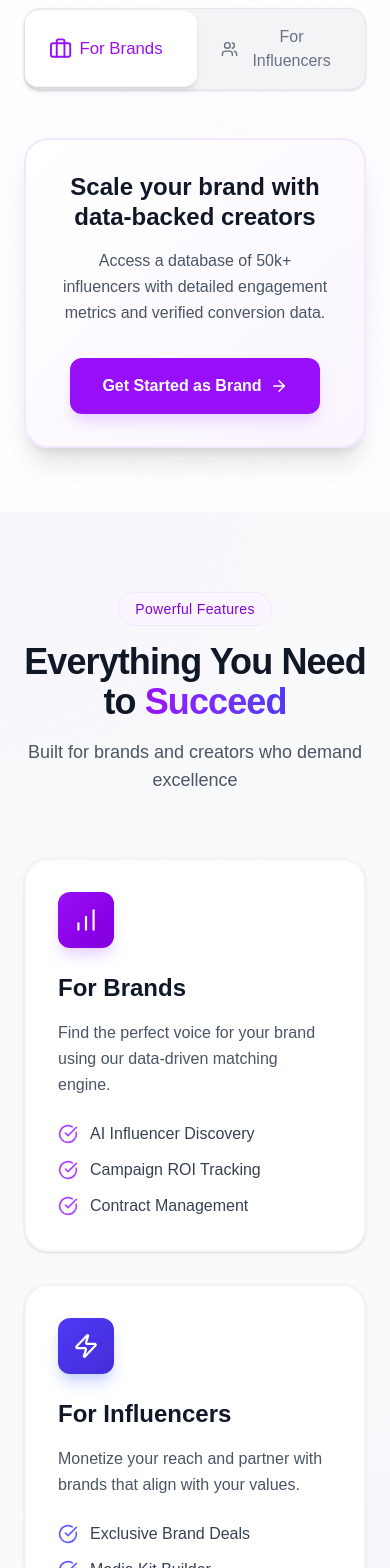
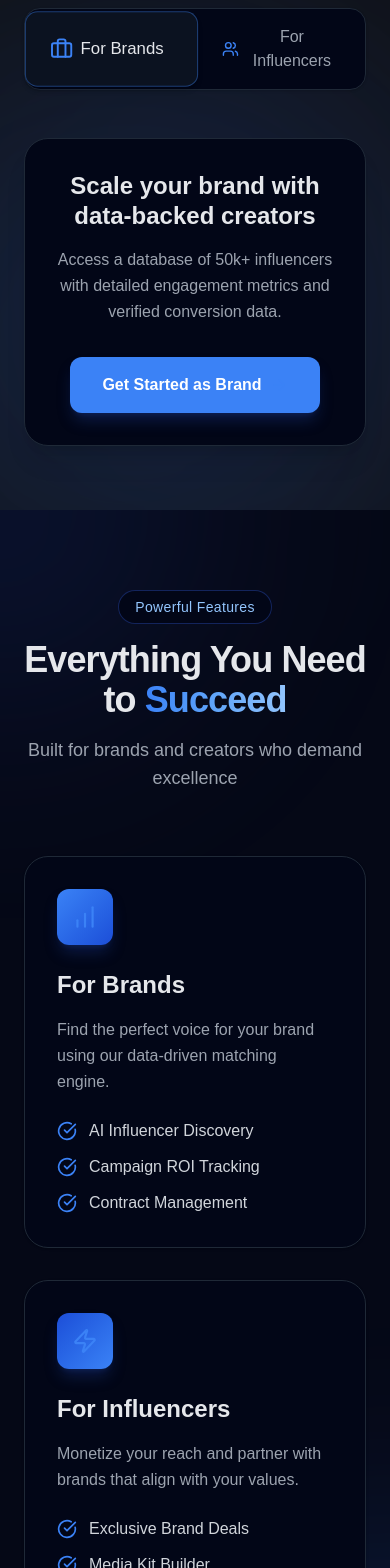
Before and after one commit to YatenArora05/InfueMatch, a Next.js app: page / in a window 390 px wide. Shown: the part 900-2468 px from the top of the page. Built offline with nearby package versions, Linux system fonts and the light colour scheme.

Commit message:
landing page color fixed

```diff
--- a/app/globals.css
+++ b/app/globals.css
@@ -1,6 +1,12 @@
 @import "tailwindcss";
 
 :root {
+  /* Landing page theme colors */
+  --bg-black: #0F0F0F;
+  --accent-blue: #3B82F6;
+  --text-white: #E5E7EB;
+
+  /* Default app theme (non-landing pages) */
   --background: #ffffff;
   --foreground: #171717;
 }
@@ -27,6 +33,11 @@ body {
   background: var(--background);
   color: var(--foreground);
   font-family: Arial, Helvetica, sans-serif;
+}
+
+/* Landing page: force all icons to accent blue */
+.landing-icon-scope svg {
+  color: #3B82F6;
 }
 
 /* Make all input fields have black text */
--- a/app/page.tsx
+++ b/app/page.tsx
@@ -8,7 +8,7 @@ import Footer from '@/components/layout/Footer';
 
 export default function LandingPage() {
   return (
-    <main className="min-h-screen selection:bg-purple-200 overflow-x-hidden">
+    <main className="min-h-screen overflow-x-hidden bg-[#0F0F0F] text-[#E5E7EB] selection:bg-[#3B82F6]/40 landing-icon-scope">
       <Navbar />
       <Hero />
       <UserToggle />
--- a/components/landing/Features.tsx
+++ b/components/landing/Features.tsx
@@ -7,36 +7,53 @@ const influencerFeatures = ["Exclusive Brand Deals", "Media Kit Builder", "Autom
 
 export default function Features() {
   return (
-    <section id="features" className="py-20 bg-gray-50 relative overflow-hidden">
+    <section
+      id="features"
+      className="py-20 bg-[#050816] relative overflow-hidden"
+    >
       {/* Background Decoration */}
-      <div className="absolute top-0 left-0 w-96 h-96 bg-purple-100 rounded-full blur-[120px] opacity-40 -translate-x-1/2 -translate-y-1/2" />
-      <div className="absolute bottom-0 right-0 w-96 h-96 bg-indigo-100 rounded-full blur-[120px] opacity-40 translate-x-1/2 translate-y-1/2" />
+      <div className="absolute top-0 left-0 w-96 h-96 bg-[#1E3A8A]/40 rounded-full blur-[120px] opacity-60 -translate-x-1/2 -translate-y-1/2" />
+      <div className="absolute bottom-0 right-0 w-96 h-96 bg-[#3B82F6]/30 rounded-full blur-[120px] opacity-60 translate-x-1/2 translate-y-1/2" />
       <div className="container mx-auto px-6 relative z-10">
         {/* Section Header */}
         <div className="text-center mb-16">
-          <div className="inline-block px-4 py-1.5 mb-4 text-sm font-medium tracking-wide text-purple-700 bg-purple-50 rounded-full border border-purple-100">
+          <div className="inline-block px-4 py-1.5 mb-4 text-sm font-medium tracking-wide text-[#93C5FD] bg-[#020617] rounded-full border border-[#1E3A8A]/60">
             Powerful Features
           </div>
-          <h2 className="text-4xl md:text-5xl font-extrabold text-gray-900 mb-4 tracking-tight">
-            Everything You Need to <span className="bg-clip-text text-transparent bg-gradient-to-r from-purple-600 to-indigo-600">Succeed</span>
+          <h2 className="text-4xl md:text-5xl font-extrabold text-[#E5E7EB] mb-4 tracking-tight">
+            Everything You Need to{" "}
+            <span className="bg-clip-text text-transparent bg-gradient-to-r from-[#3B82F6] via-[#60A5FA] to-[#93C5FD]">
+              Succeed
+            </span>
           </h2>
-          <p className="text-lg text-gray-600 max-w-2xl mx-auto">
+          <p className="text-lg text-[#9CA3AF] max-w-2xl mx-auto">
             Built for brands and creators who demand excellence
           </p>
         </div>
 
         <div className="grid md:grid-cols-2 gap-8 max-w-5xl mx-auto">
           {/* For Brands */}
-          <div className="group p-8 bg-white rounded-3xl shadow-sm border-2 border-gray-100 hover:border-purple-200 hover:shadow-xl transition-all duration-300 hover:-translate-y-1">
-            <div className="w-14 h-14 bg-gradient-to-br from-purple-600 to-purple-700 text-white rounded-xl flex items-center justify-center mb-6 group-hover:scale-110 group-hover:rotate-3 transition-transform shadow-lg shadow-purple-200">
+          <div className="group p-8 bg-[#020617] rounded-3xl shadow-sm border border-[#1F2937] hover:border-[#3B82F6]/60 hover:shadow-xl transition-all duration-300 hover:-translate-y-1">
+            <div className="w-14 h-14 bg-gradient-to-br from-[#3B82F6] to-[#1D4ED8] text-white rounded-xl flex items-center justify-center mb-6 group-hover:scale-110 group-hover:rotate-3 transition-transform shadow-lg shadow-blue-900/40">
               <BarChart size={26} />
             </div>
-            <h3 className="text-2xl font-bold mb-4 text-gray-900">For Brands</h3>
-            <p className="text-gray-600 mb-6 leading-relaxed">Find the perfect voice for your brand using our data-driven matching engine.</p>
+            <h3 className="text-2xl font-bold mb-4 text-[#E5E7EB]">
+              For Brands
+            </h3>
+            <p className="text-[#9CA3AF] mb-6 leading-relaxed">
+              Find the perfect voice for your brand using our data-driven
+              matching engine.
+            </p>
             <ul className="space-y-3">
               {brandFeatures.map((f) => (
-                <li key={f} className="flex items-center gap-3 text-gray-700 group/item">
-                  <CheckCircle className="text-purple-500 flex-shrink-0 group-hover/item:scale-110 transition-transform" size={20} />
+                <li
+                  key={f}
+                  className="flex items-center gap-3 text-[#D1D5DB] group/item"
+                >
+                  <CheckCircle
+                    className="text-[#3B82F6] flex-shrink-0 group-hover/item:scale-110 transition-transform"
+                    size={20}
+                  />
                   <span>{f}</span>
                 </li>
               ))}
@@ -44,16 +61,27 @@ export default function Features() {
           </div>
 
           {/* For Influencers */}
-          <div className="group p-8 bg-white rounded-3xl shadow-sm border-2 border-gray-100 hover:border-indigo-200 hover:shadow-xl transition-all duration-300 hover:-translate-y-1">
-            <div className="w-14 h-14 bg-gradient-to-br from-indigo-600 to-indigo-700 text-white rounded-xl flex items-center justify-center mb-6 group-hover:scale-110 group-hover:rotate-3 transition-transform shadow-lg shadow-indigo-200">
+          <div className="group p-8 bg-[#020617] rounded-3xl shadow-sm border border-[#1F2937] hover:border-[#3B82F6]/60 hover:shadow-xl transition-all duration-300 hover:-translate-y-1">
+            <div className="w-14 h-14 bg-gradient-to-br from-[#1D4ED8] to-[#3B82F6] text-white rounded-xl flex items-center justify-center mb-6 group-hover:scale-110 group-hover:rotate-3 transition-transform shadow-lg shadow-blue-900/40">
               <Zap size={26} />
             </div>
-            <h3 className="text-2xl font-bold mb-4 text-gray-900">For Influencers</h3>
-            <p className="text-gray-600 mb-6 leading-relaxed">Monetize your reach and partner with brands that align with your values.</p>
+            <h3 className="text-2xl font-bold mb-4 text-[#E5E7EB]">
+              For Influencers
+            </h3>
+            <p className="text-[#9CA3AF] mb-6 leading-relaxed">
+              Monetize your reach and partner with brands that align with your
+              values.
+            </p>
             <ul className="space-y-3">
               {influencerFeatures.map((f) => (
-                <li key={f} className="flex items-center gap-3 text-gray-700 group/item">
-                  <CheckCircle className="text-indigo-500 flex-shrink-0 group-hover/item:scale-110 transition-transform" size={20} />
+                <li
+                  key={f}
+                  className="flex items-center gap-3 text-[#D1D5DB] group/item"
+                >
+                  <CheckCircle
+                    className="text-[#3B82F6] flex-shrink-0 group-hover/item:scale-110 transition-transform"
+                    size={20}
+                  />
                   <span>{f}</span>
                 </li>
               ))}
--- a/components/landing/UserToggle.tsx
+++ b/components/landing/UserToggle.tsx
@@ -8,45 +8,46 @@ export default function UserToggle() {
   const [activeTab, setActiveTab] = useState<'brand' | 'influencer'>('brand');
 
   return (
-    <section className="py-16 flex flex-col items-center relative overflow-hidden">
+    <section className="py-16 flex flex-col items-center relative overflow-hidden bg-[#0F0F0F]">
       {/* Background Decoration */}
-      <div className="absolute top-0 left-1/2 -translate-x-1/2 w-[600px] h-[600px] bg-gradient-to-br from-purple-100/30 to-indigo-100/30 rounded-full blur-[120px] opacity-50" />
+      <div className="absolute top-0 left-1/2 -translate-x-1/2 w-[700px] h-[700px] bg-[#1E3A8A]/30 rounded-full blur-[140px] opacity-70" />
+      <div className="absolute -bottom-24 right-0 w-[520px] h-[520px] bg-[#3B82F6]/20 rounded-full blur-[140px] opacity-70" />
 
       <div className="relative z-10 w-full max-w-5xl px-6">
-        <div className="bg-gray-100 p-1 rounded-2xl flex gap-1 mb-12 border border-gray-200 max-w-md mx-auto shadow-sm">
+        <div className="bg-[#020617] p-1 rounded-2xl flex gap-1 mb-12 border border-[#1F2937] max-w-md mx-auto shadow-sm">
           <button
             onClick={() => setActiveTab('brand')}
             className={`flex items-center gap-2 px-6 py-3 rounded-xl transition-all duration-300 flex-1 ${
               activeTab === 'brand'
-                ? 'bg-white shadow-md text-purple-600 scale-105'
-                : 'text-gray-500 hover:text-gray-700 hover:bg-white/50'
+                ? 'bg-[#0B1220] shadow-md text-[#E5E7EB] scale-105 border border-[#3B82F6]/40'
+                : 'text-[#9CA3AF] hover:text-[#E5E7EB] hover:bg-white/5'
             }`}
           >
-            <Briefcase size={20} className={activeTab === 'brand' ? 'scale-110 transition-transform' : ''} /> For Brands
+            <Briefcase size={20} className={activeTab === 'brand' ? 'scale-110 transition-transform text-[#3B82F6]' : ''} /> For Brands
           </button>
           <button
             onClick={() => setActiveTab('influencer')}
             className={`flex items-center gap-2 px-6 py-3 rounded-xl transition-all duration-300 flex-1 ${
               activeTab === 'influencer'
-                ? 'bg-white shadow-md text-purple-600 scale-105'
-                : 'text-gray-500 hover:text-gray-900 hover:bg-white/50'
+                ? 'bg-[#0B1220] shadow-md text-[#E5E7EB] scale-105 border border-[#3B82F6]/40'
+                : 'text-[#9CA3AF] hover:text-[#E5E7EB] hover:bg-white/5'
             }`}
           >
-            <Users size={20} className={activeTab === 'influencer' ? 'scale-110 transition-transform' : ''} /> For Influencers
+            <Users size={20} className={activeTab === 'influencer' ? 'scale-110 transition-transform text-[#3B82F6]' : ''} /> For Influencers
           </button>
         </div>
 
-        <div className="w-full p-8 md:p-12 rounded-3xl bg-gradient-to-br from-white to-purple-50 border-2 border-purple-100 shadow-xl text-center hover:shadow-2xl transition-all duration-300 group">
+        <div className="w-full p-8 md:p-12 rounded-3xl bg-[#020617] border border-[#1F2937] shadow-xl text-center hover:shadow-2xl transition-all duration-300 group">
           <div
             key={activeTab}
             className="animate-in fade-in slide-in-from-bottom-4 duration-500"
           >
-            <h3 className="text-2xl md:text-3xl lg:text-4xl font-bold mb-4 text-gray-900 leading-tight">
+            <h3 className="text-2xl md:text-3xl lg:text-4xl font-bold mb-4 text-[#E5E7EB] leading-tight">
               {activeTab === 'brand'
                 ? "Scale your brand with data-backed creators"
                 : "Turn your audience into a business"}
             </h3>
-            <p className="text-gray-600 max-w-xl mx-auto mb-8 text-base md:text-lg leading-relaxed">
+            <p className="text-[#9CA3AF] max-w-xl mx-auto mb-8 text-base md:text-lg leading-relaxed">
               {activeTab === 'brand'
                 ? "Access a database of 50k+ influencers with detailed engagement metrics and verified conversion data."
                 : "Connect with premium brands, manage your contracts, and get paid instantly for your content."}
@@ -54,7 +55,7 @@ export default function UserToggle() {
             <div className="flex justify-center gap-4">
               <Link
                 href={`/signup?role=${activeTab}`}
-                className="group/btn inline-flex items-center gap-2 px-8 py-4 bg-purple-600 text-white rounded-xl font-bold hover:bg-purple-700 transition-all shadow-lg shadow-purple-200 hover:shadow-xl hover:scale-105 active:scale-95"
+                className="group/btn inline-flex items-center gap-2 px-8 py-4 bg-[#3B82F6] text-white rounded-xl font-bold hover:bg-[#1D4ED8] transition-all shadow-lg shadow-blue-900/40 hover:shadow-xl hover:scale-105 active:scale-95"
               >
                 Get Started as {activeTab === 'brand' ? 'Brand' : 'Influencer'}
                 <ArrowRight size={18} className="group-hover/btn:translate-x-1 transition-transform" />
```
Also changed, not shown: components/landing/Hero.tsx (+11 -11 lines), components/landing/HowItWorks.tsx (+34 -20 lines), components/landing/Pricing.tsx (+48 -28 lines), components/layout/Navbar.tsx (+20 -21 lines).
